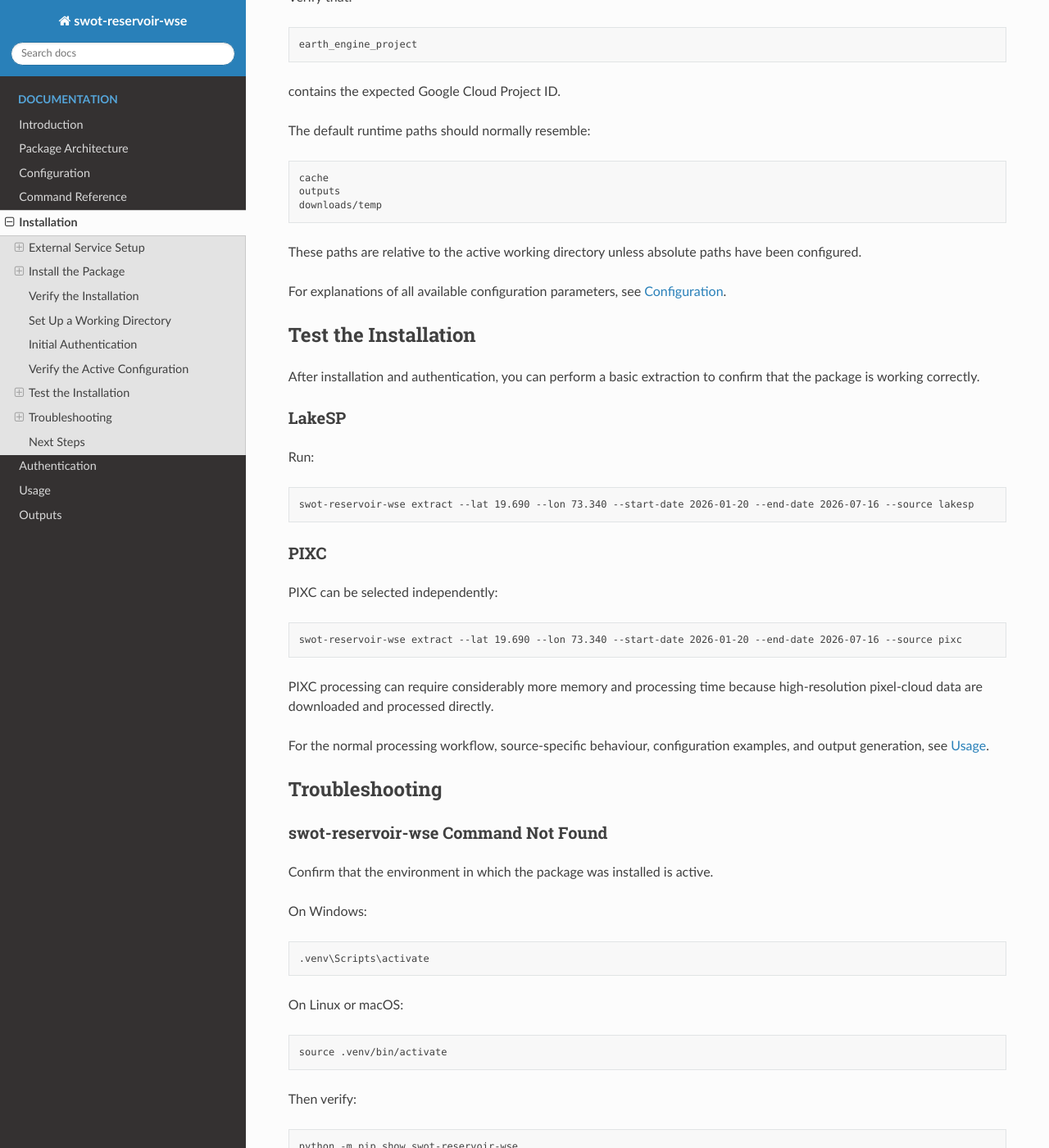
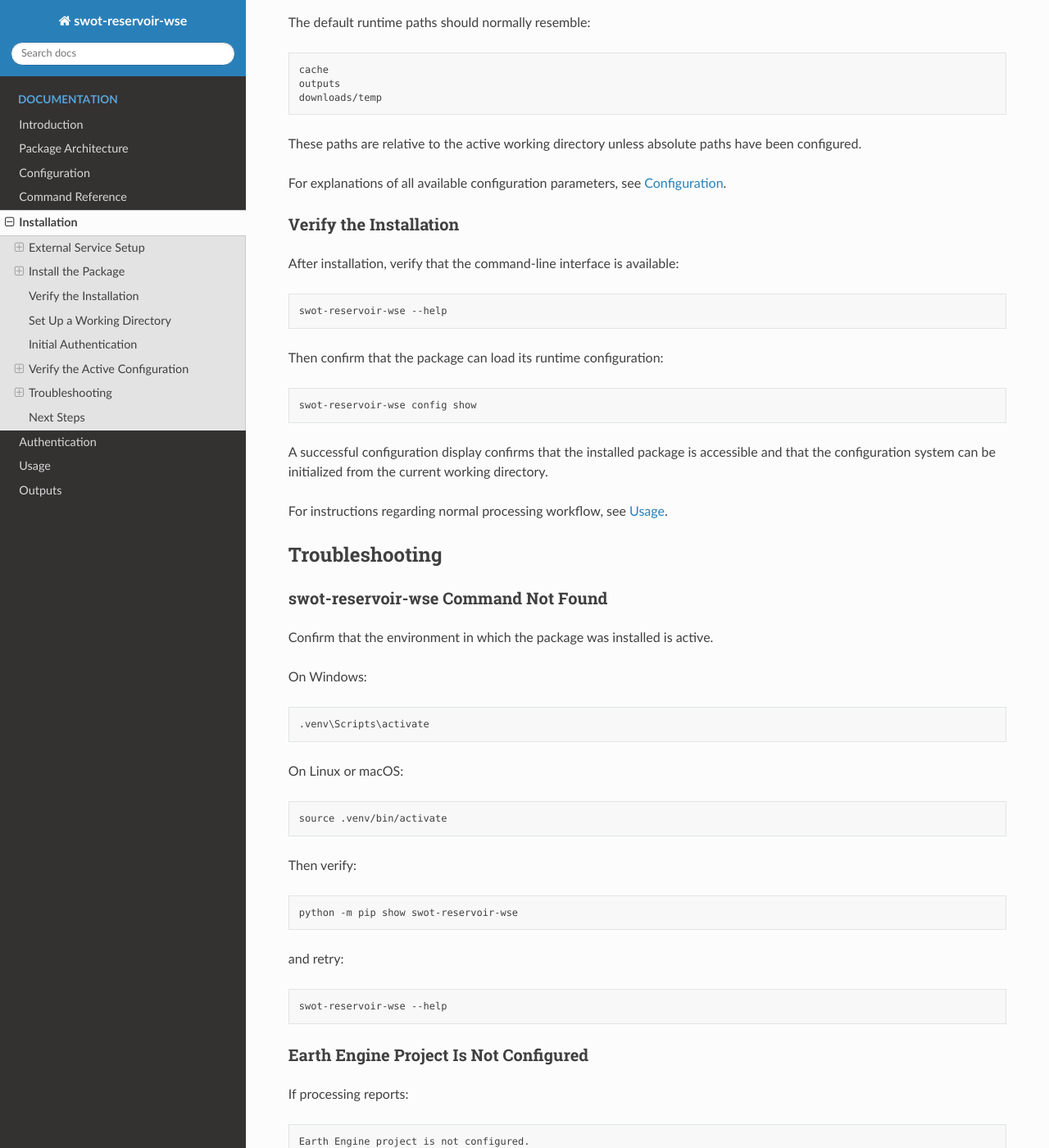
Before and after one commit to Celestialglitch/swot-reservoir-wse, a Sphinx documentation site: the page built from docs/installation.md, in a window 1280 px wide and 1400 px high, scrolled down 7075 px. Shown: the whole window at 82% size. Built offline with Sphinx 7.4.7 and the Read the Docs theme 3.1.0, drawn with Linux system fonts in a browser that asks for light colours; some of the changed text lies outside the part shown.

Commit message:
Format installation instructions for consistency

```diff
--- a/docs/installation.md
+++ b/docs/installation.md
@@ -4,8 +4,8 @@
 
 The package requires:
 
-- Python 3.10 or later;
-- NASA Earthdata Login;
+- Python 3.10 or later
+- NASA Earthdata Login
 - Google Earth Engine access; and
 - a Google Cloud project configured for Earth Engine.
 
@@ -23,9 +23,9 @@
 
 After creating the account:
 
-1. sign in through the Earthdata website;
-2. complete any account-verification steps;
-3. accept any terms of use presented by Earthdata.
+1. Sign in through the Earthdata website
+2. Complete any account-verification steps
+3. Accept any terms of use presented by Earthdata.
 
 The username and password will later be used when authenticating **swot-reservoir-wse**.
 
@@ -76,11 +71,11 @@
 
 Inside the selected Google Cloud project:
 
-1. open **APIs & Services**;
-2. open the **API Library**;
-3. search for **Google Earth Engine API**;
-4. open the API page;
-5. enable the API for the project.
+1. Open **APIs & Services**
+2. Open the **API Library**
+3. Search for **Google Earth Engine API**
+4. Open the API page
+5. Enable the API for the project.
 
 The project cannot be used by the Earth Engine API until this step is complete.
 
@@ -154,12 +149,12 @@
 
 The installation automatically installs the Python dependencies declared by the package, including the libraries required for:
 
-- NASA Earthdata access;
-- Google Earth Engine;
-- geospatial processing;
-- LakeSP processing;
-- PIXC NetCDF processing;
-- numerical analysis; and
+- NASA Earthdata access
+- Google Earth Engine
+- geospatial processing
+- LakeSP processing
+- PIXC NetCDF processing
+- numerical analysis and
 - plot generation.
 
 ### Upgrade an Existing Local Installation
@@ -252,8 +247,8 @@
 
 After successful authentication:
 
-- the Earth Engine Project ID is stored in the working-directory config.json;
-- Google Earth Engine OAuth credentials remain managed by Google's authentication system;
+- The Earth Engine Project ID is stored in the working-directory config.json
+- Google Earth Engine OAuth credentials remain managed by Google's authentication system
 - NASA Earthdata credentials are stored in the user's netrc credential file.
 
 This section covers only the initial authentication required after installation. For reauthentication, credential removal, service-specific authentication, credential storage, and all authentication options, see [Authentication](authentication.md).
@@ -280,25 +275,19 @@
 
 For explanations of all available configuration parameters, see [Configuration](configuration.md).
 
-## Test the Installation
+### Verify the Installation
 
-After installation and authentication, you can perform a basic extraction to confirm that the package is working correctly.
+After installation, verify that the command-line interface is available:
 
-### LakeSP
+    swot-reservoir-wse --help
 
-Run:
+Then confirm that the package can load its runtime configuration:
 
-    swot-reservoir-wse extract --lat 19.690 --lon 73.340 --start-date 2026-01-20 --end-date 2026-07-16 --source lakesp
+    swot-reservoir-wse config show
 
-### PIXC
+A successful configuration display confirms that the installed package is accessible and that the configuration system can be initialized from the current working directory.
 
-PIXC can be selected independently:
-
-    swot-reservoir-wse extract --lat 19.690 --lon 73.340 --start-date 2026-01-20 --end-date 2026-07-16 --source pixc
-
-PIXC processing can require considerably more memory and processing time because high-resolution pixel-cloud data are downloaded and processed directly.
-
-For the normal processing workflow, source-specific behaviour, configuration examples, and output generation, see [Usage](usage.md).
+For instructions regarding normal processing workflow, see [Usage](usage.md).
 
 ## Troubleshooting
 
```
Also changed, not shown: other parts of docs/installation.md (+6 -11 lines).
